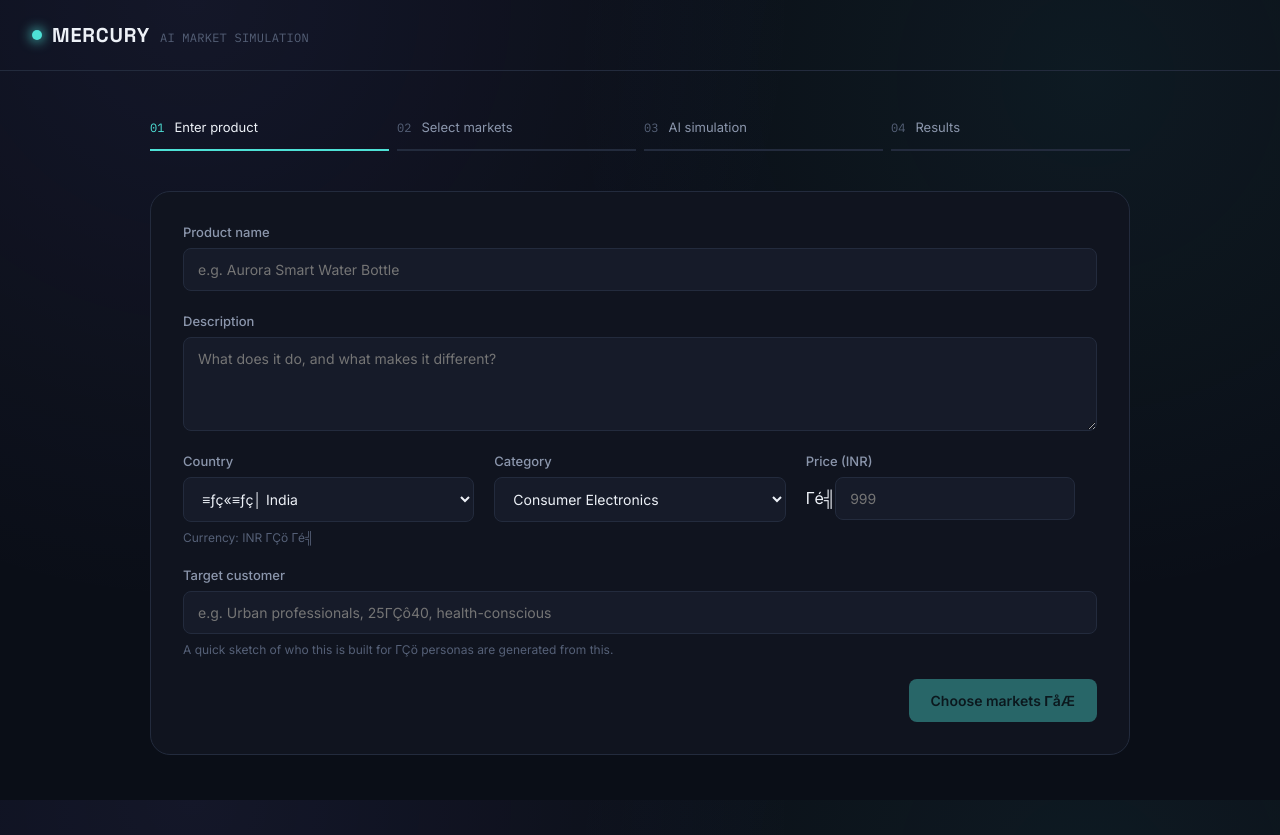
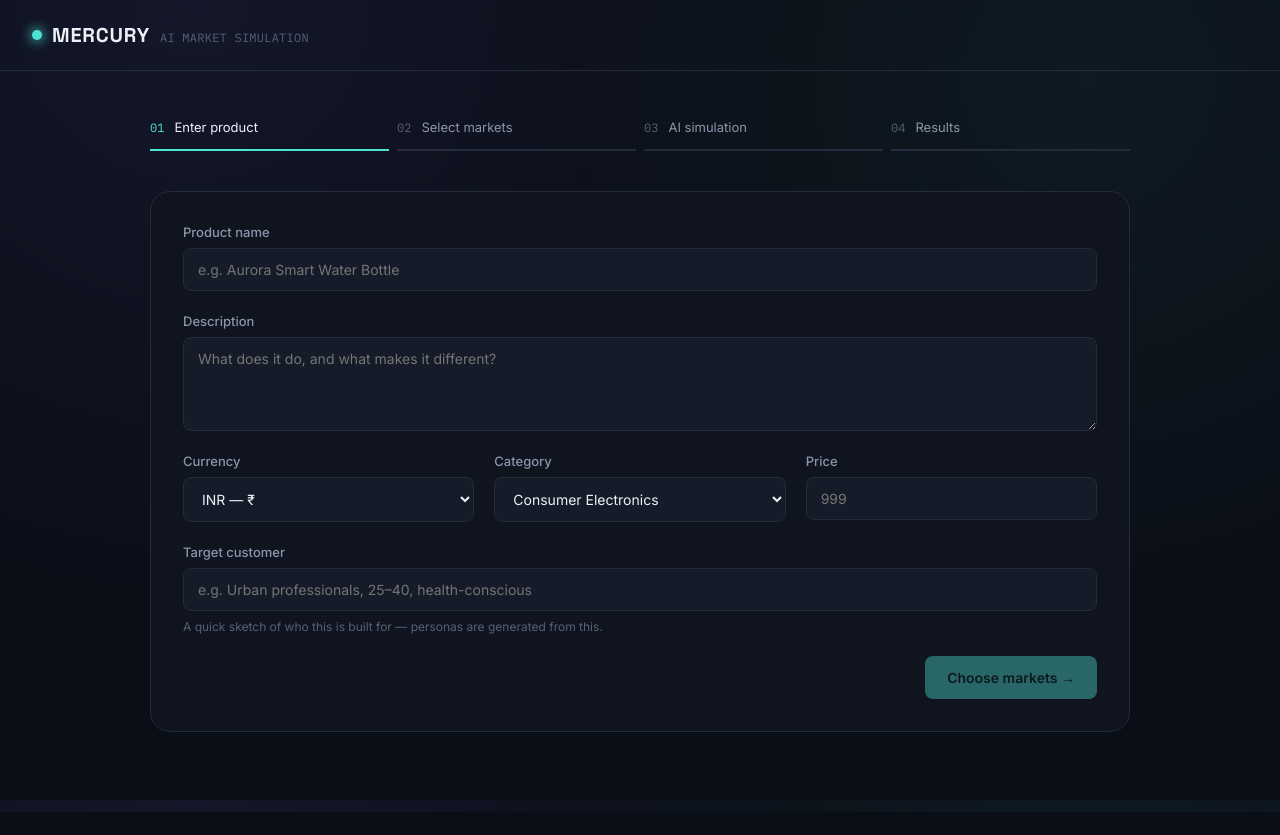
Before and after one commit to Shivanshi388/Mercury, a React (Vite) app in the folder frontend/: page / in a window 1280 px wide. After the commit the page ends 812 px from the top, so only its background shows below. Built offline with nearby package versions, Linux system fonts and the light colour scheme.

Commit message:
Fix frontend encoding and restore AI features

```diff
--- a/frontend/App.jsx
+++ b/frontend/App.jsx
@@ -56,7 +56,7 @@ export default function App() {
       ...result,
       id: `${Date.now()}-${Math.random().toString(36).slice(2)}`,
       label,
-      changeSummary: changes.map((c) => `${c.from} ΓåÆ ${c.to}`).join(' ┬╖ '),
+      changeSummary: changes.map((c) => `${c.from} → ${c.to}`).join(' · '),
     };
     setScenarios((items) => [...items, saved]);
   }
@@ -94,7 +94,7 @@ export default function App() {
     <div className="mercury-app">
       <header className="mercury-header">
         <div className="mercury-logo"><span className="mark" /><h1>MERCURY</h1><span>AI MARKET SIMULATION</span></div>
-        {product && <div className="header-product">{product.name} ┬╖ {product.currency === 'INR' ? 'Γé╣' : '$'}{product.price}</div>}
+        {product && <div className="header-product">{product.name} · {product.currency === 'INR' ? '₹' : '$'}{product.price}</div>}
       </header>
 
       <main className="mercury-main">
@@ -103,20 +103,20 @@ export default function App() {
             {STEPS.map((s, i) => <div key={s.key} className={`step-rail-item ${i === stepIndex ? 'active' : i < stepIndex ? 'done' : ''}`}><span className="step-rail-num mono">{s.num}</span><span className="step-rail-label">{s.label}</span></div>)}
           </div>
 
-          {apiError && <div className="api-error">ΓÜá {apiError}</div>}
+          {apiError && <div className="api-error">⚠ {apiError}</div>}
 
           {step === 'input' && <InputForm initialValue={product} onSubmit={handleProductSubmit} />}
 
           {step === 'markets' && (
             <div className="panel">
               <h2 style={{ fontSize: 16, marginBottom: 4 }}>Choose countries or regions to test</h2>
-              <p className="hint" style={{ color: 'var(--text-dim)', fontSize: 13 }}>Select as many as you like ΓÇö Mercury will simulate {product?.name || 'your product'} in each one.</p>
+              <p className="hint" style={{ color: 'var(--text-dim)', fontSize: 13 }}>Select as many as you like — Mercury will simulate {product?.name || 'your product'} in each one.</p>
               <div className="market-grid">{MARKETS.map((m) => <MarketCard key={m.code} market={m} selected={selectedCodes.includes(m.code)} onToggle={toggleMarket} />)}</div>
-              <div className="actions-row"><button className="btn btn-ghost" onClick={() => setStep('input')}>ΓåÉ Back</button><button className="btn btn-primary" disabled={!selectedCodes.length} onClick={handleRunSimulation}>Run simulation ({selectedCodes.length}) ΓåÆ</button></div>
+              <div className="actions-row"><button className="btn btn-ghost" onClick={() => setStep('input')}>← Back</button><button className="btn btn-primary" disabled={!selectedCodes.length} onClick={handleRunSimulation}>Run simulation ({selectedCodes.length}) →</button></div>
             </div>
           )}
 
-          {step === 'simulating' && <div className="simulating"><div className="pulse-ring" /><p className="msg">Generating regional personas and simulating responsesΓÇª</p></div>}
+          {step === 'simulating' && <div className="simulating"><div className="pulse-ring" /><p className="msg">Generating regional personas and simulating responses…</p></div>}
 
           {step === 'results' && results && (
             <div className="results-layout">
--- a/frontend/InputForm.jsx
+++ b/frontend/InputForm.jsx
@@ -1,5 +1,4 @@
 import { useState } from 'react';
-import { MARKETS } from './markets';
 
 const CATEGORIES = [
   'Consumer Electronics',
@@ -18,66 +17,27 @@ const EMPTY = {
   category: CATEGORIES[0],
   price: '',
   targetCustomer: '',
-  country: 'IN',
   currency: 'INR',
 };
 
 export default function InputForm({ initialValue, onSubmit }) {
   const [form, setForm] = useState(initialValue || EMPTY);
 
-  // Find the currently selected country
-  const selectedMarket =
-    MARKETS.find((market) => market.code === form.country) || MARKETS[0];
-
-  // Update normal fields
-  const update = (key) => (e) => {
-    setForm((f) => ({
-      ...f,
-      [key]: e.target.value,
-    }));
-  };
-
-  // When country changes, automatically change the currency
-  const handleCountryChange = (e) => {
-    const countryCode = e.target.value;
-
-    const market =
-      MARKETS.find((item) => item.code === countryCode) || MARKETS[0];
-
-    setForm((f) => ({
-      ...f,
-      country: market.code,
-      currency: market.currency,
-    }));
-  };
+  const update = (key) => (e) => setForm((f) => ({ ...f, [key]: e.target.value }));
 
   const isValid =
-    form.name.trim() &&
-    form.description.trim() &&
-    form.price !== '' &&
-    form.targetCustomer.trim() &&
-    form.country;
+    form.name.trim() && form.description.trim() && form.price !== '' && form.targetCustomer.trim();
 
   const handleSubmit = (e) => {
     e.preventDefault();
-
     if (!isValid) return;
-
-    onSubmit({
-      ...form,
-      price: parseFloat(form.price),
-      country: form.country,
-      currency: selectedMarket.currency,
-    });
+    onSubmit({ ...form, price: parseFloat(form.price) });
   };
 
   return (
     <form className="panel" onSubmit={handleSubmit}>
-
-      {/* PRODUCT NAME */}
       <div className="field">
         <label htmlFor="name">Product name</label>
-
         <input
           id="name"
           type="text"
@@ -87,11 +47,8 @@ export default function InputForm({ initialValue, onSubmit }) {
         />
       </div>
 
-
-      {/* DESCRIPTION */}
       <div className="field">
         <label htmlFor="description">Description</label>
-
         <textarea
           id="description"
           rows={4}
@@ -101,61 +58,28 @@ export default function InputForm({ initialValue, onSubmit }) {
         />
       </div>
 
-
-      {/* COUNTRY / CATEGORY / PRICE */}
       <div className="field-row">
-
-        {/* COUNTRY */}
         <div className="field">
-          <label htmlFor="country">Country</label>
-
-          <select
-            id="country"
-            value={form.country || 'IN'}
-            onChange={handleCountryChange}
-          >
-            {MARKETS.map((market) => (
-              <option key={market.code} value={market.code}>
-                {market.flag} {market.name}
-              </option>
-            ))}
+          <label htmlFor="currency">Currency</label>
+          <select id="currency" value={form.currency || 'INR'} onChange={update('currency')}>
+            <option value="INR">INR — ₹</option>
+            <option value="USD">USD — $</option>
+            <option value="EUR">EUR — €</option>
           </select>
-
-          <span className="hint">
-            Currency: {selectedMarket.currency} ΓÇö {selectedMarket.symbol}
-          </span>
         </div>
-
-
-        {/* CATEGORY */}
         <div className="field">
           <label htmlFor="category">Category</label>
-
-          <select
-            id="category"
-            value={form.category}
-            onChange={update('category')}
-          >
-            {CATEGORIES.map((category) => (
-              <option key={category} value={category}>
-                {category}
+          <select id="category" value={form.category} onChange={update('category')}>
+            {CATEGORIES.map((c) => (
+              <option key={c} value={c}>
+                {c}
               </option>
             ))}
           </select>
         </div>
 
-
-        {/* PRICE */}
         <div className="field">
-          <label htmlFor="price">
-            Price ({selectedMarket.currency})
-          </label>
-
-          <div className="price-input-wrapper">
-            <span className="currency-symbol">
-              {selectedMarket.symbol}
-            </span>
-
+          <label htmlFor="price">Price</label>
           <input
             id="price"
             type="number"
@@ -168,41 +92,24 @@ export default function InputForm({ initialValue, onSubmit }) {
         </div>
       </div>
 
-      </div>
-
-
-      {/* TARGET CUSTOMER */}
       <div className="field">
         <label htmlFor="target">Target customer</label>
-
         <input
           id="target"
           type="text"
-          placeholder="e.g. Urban professionals, 25ΓÇô40, health-conscious"
+          placeholder="e.g. Urban professionals, 25–40, health-conscious"
           value={form.targetCustomer}
-          onChange={update('targetCustomer')}
+          onChange={update('target')}
         />
-
-        <span className="hint">
-          A quick sketch of who this is built for ΓÇö personas are generated
-          from this.
-        </span>
+        <span className="hint">A quick sketch of who this is built for — personas are generated from this.</span>
       </div>
 
-
-      {/* SUBMIT */}
       <div className="actions-row">
         <span />
-
-        <button
-          type="submit"
-          className="btn btn-primary"
-          disabled={!isValid}
-        >
-          Choose markets ΓåÆ
+        <button type="submit" className="btn btn-primary" disabled={!isValid}>
+          Choose markets →
         </button>
       </div>
-
     </form>
   );
 }
--- a/frontend/MarketCard.jsx
+++ b/frontend/MarketCard.jsx
@@ -4,40 +4,19 @@ function scoreTier(score) {
   return 'low';
 }
 
-function formatCurrency(amount, currency) {
-  if (
-    amount === null ||
-    amount === undefined ||
-    Number.isNaN(Number(amount)) ||
-    !currency
-  ) {
-    return 'ΓÇö';
-  }
-
-  try {
-    return new Intl.NumberFormat('en-US', {
-      style: 'currency',
-      currency,
-      maximumFractionDigits: 2,
-    }).format(Number(amount));
-  } catch {
-    return `${currency} ${Number(amount).toFixed(2)}`;
-  }
-}
-
 /**
  * Two modes:
- *  - selection mode: pass `selected` + `onToggle`
- *  - scored mode: pass `score` (0-100)
+ *  - selection mode (default): pass `selected` + `onToggle`, used in the
+ *    "Select Markets" step.
+ *  - scored mode: pass `score` (0-100), used on the Results dashboard's
+ *    interactive market map. Card becomes non-interactive.
  */
 export default function MarketCard({ market, selected, onToggle, score }) {
   const scored = typeof score === 'number';
 
   return (
     <div
-      className={`market-card ${selected ? 'selected' : ''} ${
-        scored ? 'scored' : ''
-      }`}
+      className={`market-card ${selected ? 'selected' : ''} ${scored ? 'scored' : ''}`}
       onClick={scored ? undefined : () => onToggle(market)}
       role={scored ? undefined : 'checkbox'}
       aria-checked={scored ? undefined : selected}
@@ -54,26 +33,13 @@ export default function MarketCard({ market, selected, onToggle, score }) {
       }
     >
       <span className="flag">{market.flag}</span>
-
       <div className="name">{market.name}</div>
-
       <div className="region">{market.region}</div>
 
-      {/* Local converted price */}
-      {market.localPrice !== null &&
-        market.localPrice !== undefined &&
-        market.currency && (
-          <div className="market-price">
-            {formatCurrency(market.localPrice, market.currency)}
-          </div>
-        )}
-
-      {!scored && <span className="check">{selected ? 'Γ£ô' : ''}</span>}
+      {!scored && <span className="check">{selected ? '✓' : ''}</span>}
 
       {scored && (
-        <span className={`score-badge ${scoreTier(score)}`}>
-          {score}
-        </span>
+        <span className={`score-badge ${scoreTier(score)}`}>{score}</span>
       )}
     </div>
   );
--- a/frontend/ScenarioComparison.jsx
+++ b/frontend/ScenarioComparison.jsx
@@ -98,7 +98,7 @@ export default function ScenarioComparison({ comparison }) {
             className="change-chip"
           >
             {c.label}:{' '}
-            <strong>{c.from}</strong> ΓåÆ <strong>{c.to}</strong>
+            <strong>{c.from}</strong> → <strong>{c.to}</strong>
           </span>
         ))}
       </div>
@@ -114,9 +114,9 @@ export default function ScenarioComparison({ comparison }) {
             >
               <span>
                 {alt.result.product?.currency === 'INR'
-                  ? 'Γé╣'
+                  ? '₹'
                   : alt.result.product?.currency === 'EUR'
-                  ? 'Γé¼'
+                  ? '€'
                   : '$'}
                 {alt.price}
               </span>
@@ -240,7 +240,7 @@ export default function ScenarioComparison({ comparison }) {
 
       <div className="reasoning-box">
         <div className="chat-label">
-          ≡ƒÆí MERCURY'S REASONING
+          💡 MERCURY'S REASONING
         </div>
 
         <p>{comparison.explanation}</p>
--- a/frontend/markets.js
+++ b/frontend/markets.js
@@ -1,24 +1,20 @@
+// Selectable countries/regions for market testing.
+// Extend this list freely — flag is just an emoji for a quick visual cue.
 export const MARKETS = [
-  { code: 'US', name: 'United States', region: 'North America', flag: '≡ƒç║≡ƒç╕', currency: 'USD', symbol: '$' },
-  { code: 'CA', name: 'Canada', region: 'North America', flag: '≡ƒç¿≡ƒçª', currency: 'CAD', symbol: 'C$' },
-  { code: 'MX', name: 'Mexico', region: 'North America', flag: '≡ƒç▓≡ƒç╜', currency: 'MXN', symbol: 'MX$' },
-  { code: 'BR', name: 'Brazil', region: 'South America', flag: '≡ƒçº≡ƒç╖', currency: 'BRL', symbol: 'R$' },
-
-  { code: 'GB', name: 'United Kingdom', region: 'Europe', flag: '≡ƒç¼≡ƒçº', currency: 'GBP', symbol: '┬ú' },
-  { code: 'DE', name: 'Germany', region: 'Europe', flag: '≡ƒç⌐≡ƒç¬', currency: 'EUR', symbol: 'Γé¼' },
-  { code: 'FR', name: 'France', region: 'Europe', flag: '≡ƒç½≡ƒç╖', currency: 'EUR', symbol: 'Γé¼' },
-  { code: 'ES', name: 'Spain', region: 'Europe', flag: '≡ƒç¬≡ƒç╕', currency: 'EUR', symbol: 'Γé¼' },
-
-  { code: 'IN', name: 'India', region: 'South Asia', flag: '≡ƒç«≡ƒç│', currency: 'INR', symbol: 'Γé╣' },
-
-  { code: 'CN', name: 'China', region: 'East Asia', flag: '≡ƒç¿≡ƒç│', currency: 'CNY', symbol: '┬Ñ' },
-  { code: 'JP', name: 'Japan', region: 'East Asia', flag: '≡ƒç»≡ƒç╡', currency: 'JPY', symbol: '┬Ñ' },
-  { code: 'KR', name: 'South Korea', region: 'East Asia', flag: '≡ƒç░≡ƒç╖', currency: 'KRW', symbol: 'Γé⌐' },
-
-  { code: 'AE', name: 'UAE', region: 'Middle East', flag: '≡ƒçª≡ƒç¬', currency: 'AED', symbol: '╪».╪Ñ' },
-
-  { code: 'NG', name: 'Nigeria', region: 'Africa', flag: '≡ƒç│≡ƒç¼', currency: 'NGN', symbol: 'Γéª' },
-  { code: 'ZA', name: 'South Africa', region: 'Africa', flag: '≡ƒç┐≡ƒçª', currency: 'ZAR', symbol: 'R' },
-
-  { code: 'AU', name: 'Australia', region: 'Oceania', flag: '≡ƒçª≡ƒç║', currency: 'AUD', symbol: 'A$' },
+  { code: 'US', name: 'United States', region: 'North America', flag: '🇺🇸' },
+  { code: 'CA', name: 'Canada', region: 'North America', flag: '🇨🇦' },
+  { code: 'MX', name: 'Mexico', region: 'North America', flag: '🇲🇽' },
+  { code: 'BR', name: 'Brazil', region: 'South America', flag: '🇧🇷' },
+  { code: 'GB', name: 'United Kingdom', region: 'Europe', flag: '🇬🇧' },
+  { code: 'DE', name: 'Germany', region: 'Europe', flag: '🇩🇪' },
+  { code: 'FR', name: 'France', region: 'Europe', flag: '🇫🇷' },
+  { code: 'ES', name: 'Spain', region: 'Europe', flag: '🇪🇸' },
+  { code: 'IN', name: 'India', region: 'South Asia', flag: '🇮🇳' },
+  { code: 'CN', name: 'China', region: 'East Asia', flag: '🇨🇳' },
+  { code: 'JP', name: 'Japan', region: 'East Asia', flag: '🇯🇵' },
+  { code: 'KR', name: 'South Korea', region: 'East Asia', flag: '🇰🇷' },
+  { code: 'AE', name: 'UAE', region: 'Middle East', flag: '🇦🇪' },
+  { code: 'NG', name: 'Nigeria', region: 'Africa', flag: '🇳🇬' },
+  { code: 'ZA', name: 'South Africa', region: 'Africa', flag: '🇿🇦' },
+  { code: 'AU', name: 'Australia', region: 'Oceania', flag: '🇦🇺' },
 ];
```
Lines whose indentation alone changed are shown as unchanged.
